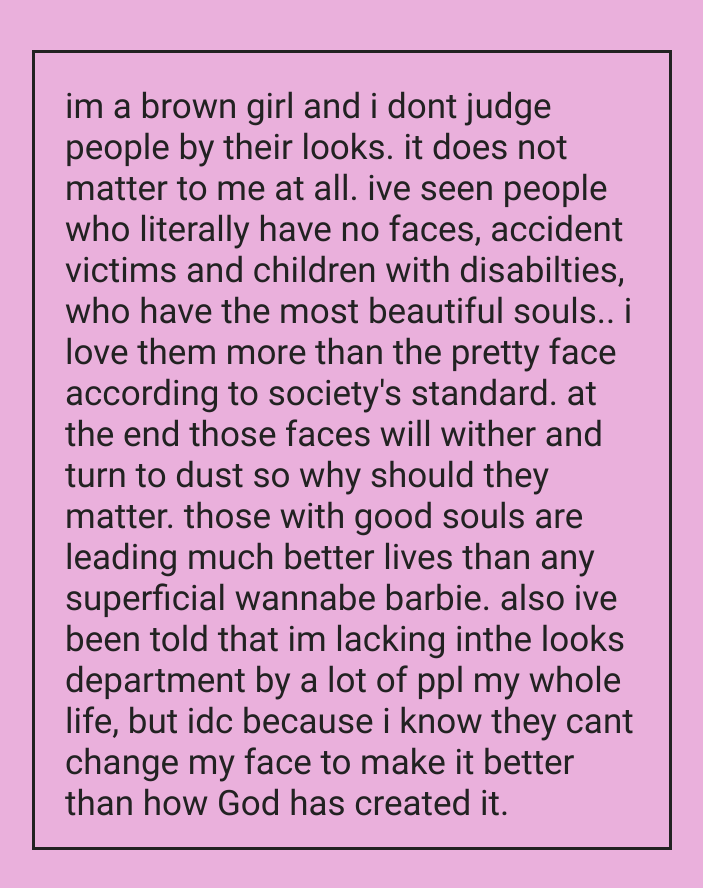
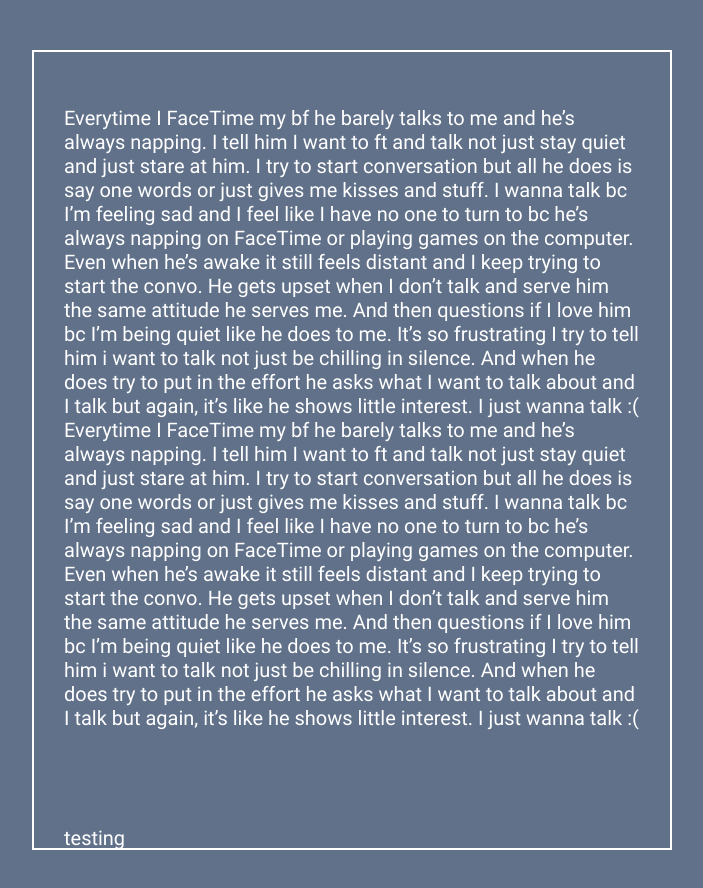
Before and after one commit to Canadiak/SpottedAutomation, a plain HTML site: page Image_Typing_Site/index.html in a window 1280 px wide. Shown: the whole page, without its empty margins (188-891 px from the left). Drawn offline with Linux system fonts and the light colour scheme.

Commit message:
Add files via upload

```diff
--- /dev/null
+++ b/Image_Typing_Site/image_typing_site.js
@@ -0,0 +1,36 @@
+
+function check_overflow(el) {
+    var curOverf = el.style.overflow;
+
+    if ( !curOverf || curOverf === "visible" )
+        el.style.overflow = "hidden";
+
+    console.log(el.clientHeight);
+    console.log(el.scrollHeight);
+    console.log(el.clientWidth);
+
+    console.log(el.scrollWidth);
+    var isOverflowing = el.clientWidth < el.scrollWidth
+        || (el.clientHeight+30) < el.scrollHeight;
+
+    el.style.overflow = curOverf;
+
+    return isOverflowing;
+}
+
+pixels_of_font = 30;
+block_div = document.querySelector("#block_div");
+block_div.style.fontSize = "30px";
+block_div.style.overflow = "visible";
+
+console.log(block_div.style.fontSize)
+console.log(typeof block_div.style.fontSize)
+console.log(block_div.style.overflow);
+console.log(check_overflow(block_div));
+
+while ( check_overflow(block_div) && parseInt(block_div.style.fontSize.replace('px','')) > 20){
+    console.log("check");
+    block_div.style.fontSize = (parseInt(block_div.style.fontSize.replace('px',''))-2).toString() + "px";
+}
+console.log(check_overflow(block_div));
+console.log(block_div.style.overflow);
--- a/Image_Typing_Site/index.html
+++ b/Image_Typing_Site/index.html
@@ -11,7 +11,14 @@
     <div class="content">
     <!-- <textarea id="typearea" name="typearea" rows="4" cols="50"></textarea> !-->
     <div id="block_div">
-        <span id="text_span">im a brown girl and i dont judge people by their looks. it does not matter to me at all.  ive seen people who literally have no faces, accident victims and children with disabilties, who have the most beautiful souls.. i love them more than the  pretty face according to society's standard. at the end those faces will wither and turn to dust so why should they matter. those with good souls are leading much better lives than any superficial wannabe barbie.  also ive been told that im lacking inthe looks department by a lot of ppl my whole life, but idc because i know they cant change my face to make it better than how God has created it.    </div>
+        <span id="text_span">
+            Everytime I FaceTime my bf he barely talks to me and he’s always napping. I tell him I want to ft and talk not just stay quiet and just stare at him. I try to start conversation but all he does is say one words or just gives me kisses and stuff. I wanna talk bc I’m feeling sad and I feel like I have no one to turn to bc he’s always napping on FaceTime or playing games on the computer. Even when he’s awake it still feels distant and I keep trying to start the convo. He gets upset when I don’t talk and serve him the same attitude he serves me. And then questions if I love him bc I’m being quiet like he does to me. It’s so frustrating I try to tell him i want to talk not just be chilling in silence. And when he does try to put in the effort he asks what I want to talk about and I talk but again, it’s like he shows little interest. I just wanna talk :(
+                Everytime I FaceTime my bf he barely talks to me and he’s always napping. I tell him I want to ft and talk not just stay quiet and just stare at him. I try to start conversation but all he does is say one words or just gives me kisses and stuff. I wanna talk bc I’m feeling sad and I feel like I have no one to turn to bc he’s always napping on FaceTime or playing games on the computer. Even when he’s awake it still feels distant and I keep trying to start the convo. He gets upset when I don’t talk and serve him the same attitude he serves me. And then questions if I love him bc I’m being quiet like he does to me. It’s so frustrating I try to tell him i want to talk not just be chilling in silence. And when he does try to put in the effort he asks what I want to talk about and I talk but again, it’s like he shows little interest. I just wanna talk :(
+            <br><br><br>
+testing
+
+        </span>
 </div>
+<script src="image_typing_site.js"></script>
 </body>
 </html>
--- a/Image_Typing_Site/styles.css
+++ b/Image_Typing_Site/styles.css
@@ -5,9 +5,9 @@
   src: url(Roboto-Regular.ttf);
 }
 body {
-  background:	#eab0dc;
+  background:	#61718A;/*rgb(234, 220, 215);*/
   font-family:  customFont, "Roboto Mono", monospace; /*", monospace, "Comic Sans", "Papyrus" */
-  color: #222222;
+  color: #ffffff;
 
 }
 
@@ -15,10 +15,11 @@ body {
     background-color: transparent;
     /*border: none; */
     border-style: solid;
+    border-width: 2px;
     outline: none;
     width: 640px;
     height: 800px;
-    font-size: 35px;
+    font-size: 30px;
     line-height: 800px;
 }
 
```
